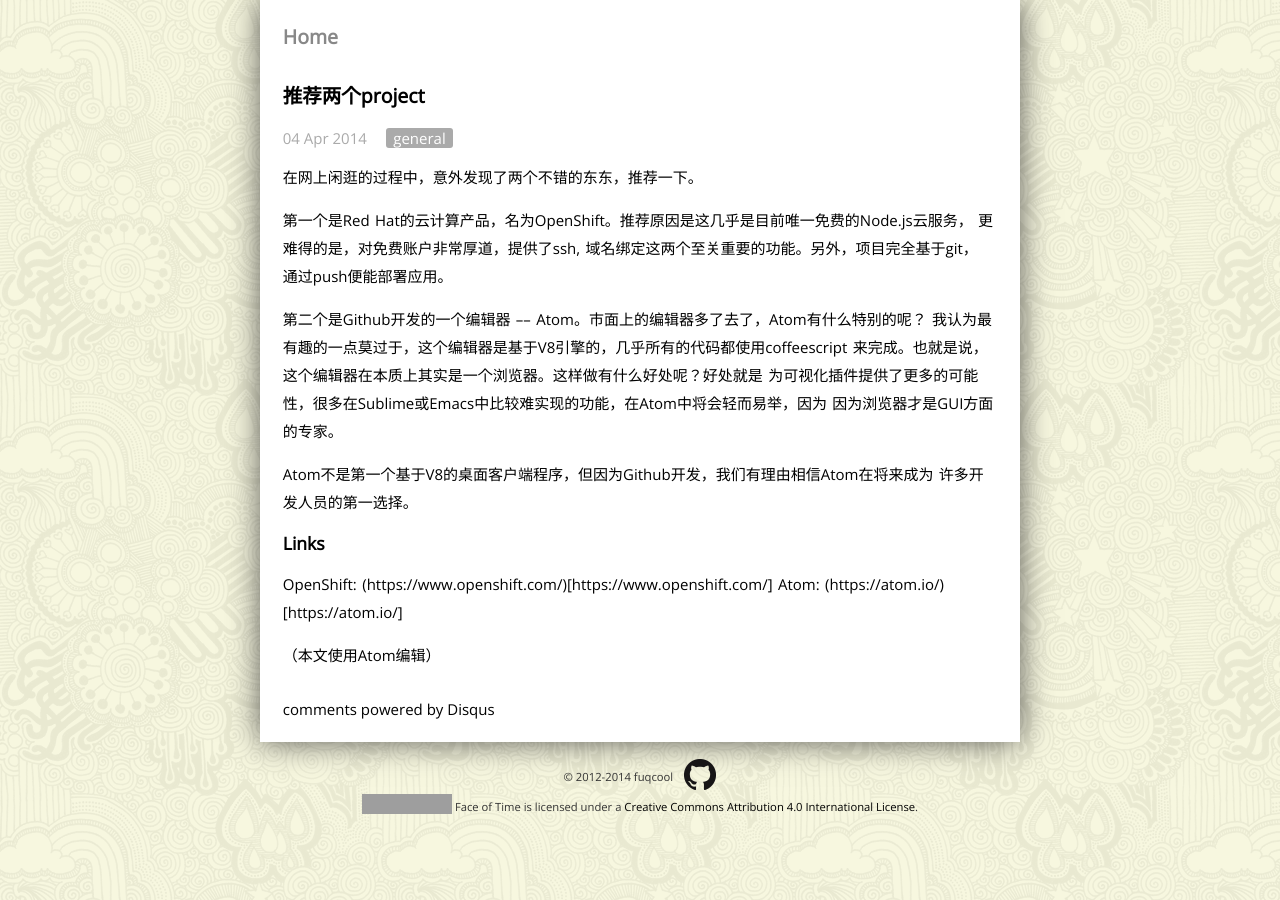
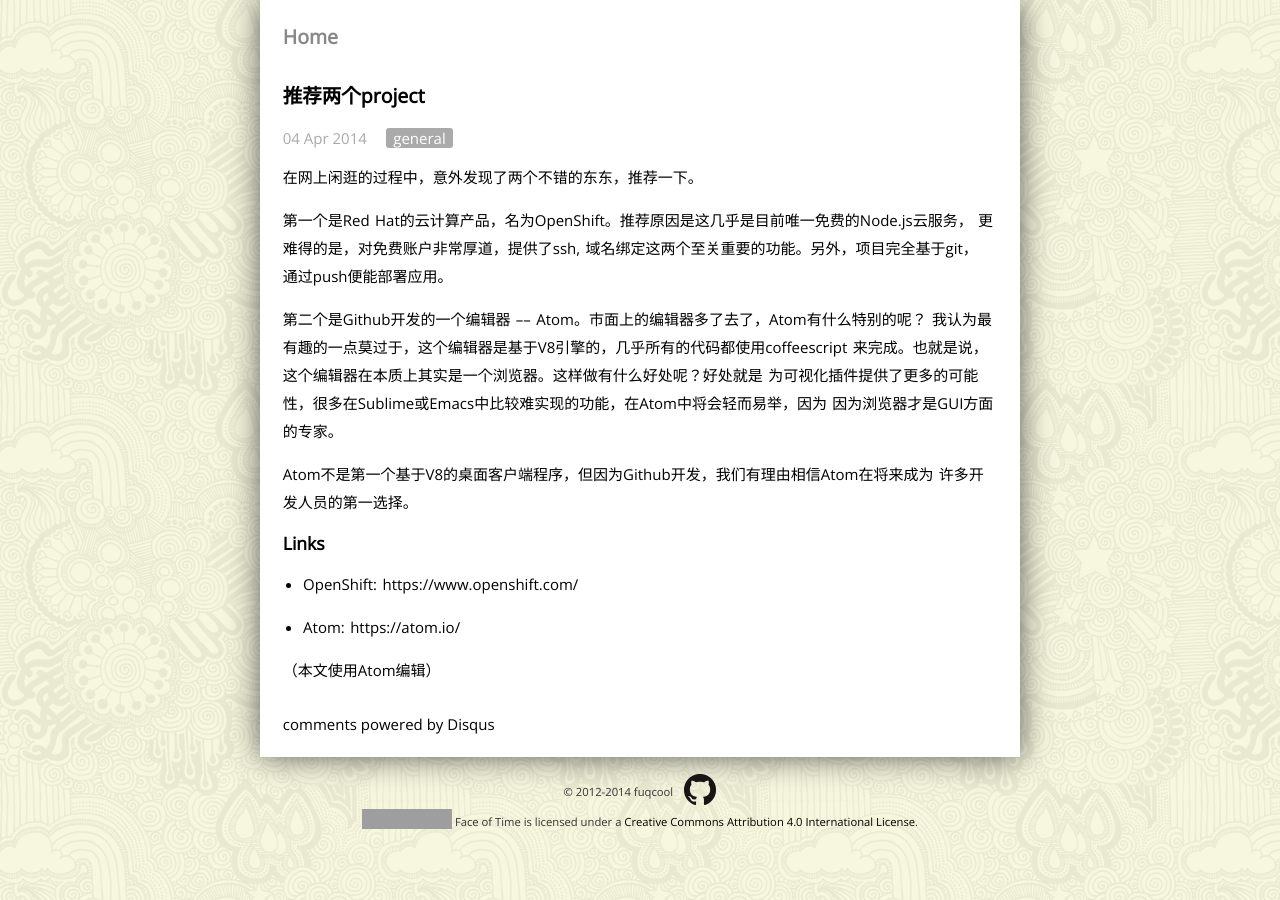
Before and after one commit to fuqcool/fuqcool.github.io, a Jekyll site: the page built from _posts/2014-04-04-note.md, in a window 1280 px wide. Built offline with Jekyll 4.4.1, drawn with Linux system fonts in a browser that asks for light colours; Markdown is read by kramdown in place of the engine named in the settings; comment, search, counter and statistics services are not loaded; grey boxes are pictures that could not be loaded.

Commit message:
fix links

```diff
--- a/_posts/2014-04-04-note.md
+++ b/_posts/2014-04-04-note.md
@@ -22,7 +22,8 @@
 
 ### Links
 
-OpenShift: (https://www.openshift.com/)[https://www.openshift.com/]
-Atom: (https://atom.io/)[https://atom.io/]
+- OpenShift: [https://www.openshift.com/](https://www.openshift.com/)
+
+- Atom: [https://atom.io/](https://atom.io/)
 
 （本文使用Atom编辑）
```
